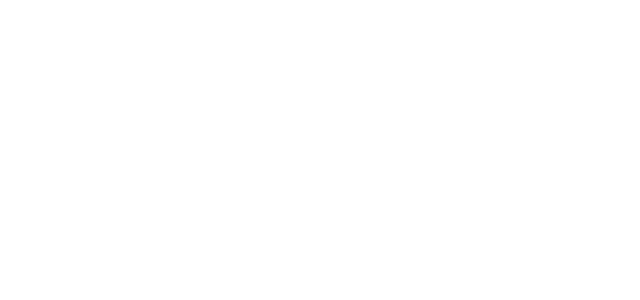
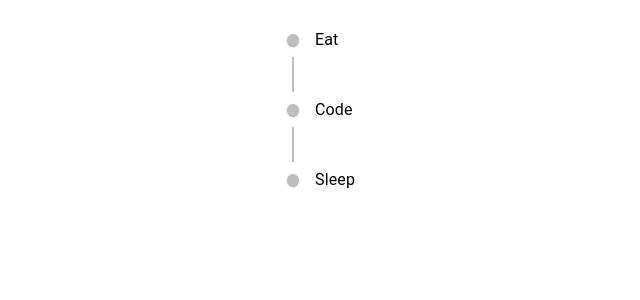
Before and after one commit to antony-mpokket/mui_tutorial, a React (Create React App) app: page /timeline in a window 1280 px wide. Before the commit this address had no page. Shown: the top 300 px of the page, without its empty margins (347-987 px from the left). Built offline with nearby package versions, Linux system fonts and the light colour scheme.

Commit message:
MuiTimeline

```diff
--- /dev/null
+++ b/src/components/MuiTimeline.tsx
@@ -0,0 +1,39 @@
+import * as React from "react";
+import Timeline from "@mui/lab/Timeline";
+import TimelineItem from "@mui/lab/TimelineItem";
+import TimelineSeparator from "@mui/lab/TimelineSeparator";
+import TimelineConnector from "@mui/lab/TimelineConnector";
+import TimelineContent from "@mui/lab/TimelineContent";
+import TimelineDot from "@mui/lab/TimelineDot";
+
+
+const MuiTimeline = () => {
+  return (
+    <div>
+      <Timeline>
+        <TimelineItem>
+          <TimelineSeparator>
+            <TimelineDot />
+            <TimelineConnector />
+          </TimelineSeparator>
+          <TimelineContent>Eat</TimelineContent>
+        </TimelineItem>
+        <TimelineItem>
+          <TimelineSeparator>
+            <TimelineDot />
+            <TimelineConnector />
+          </TimelineSeparator>
+          <TimelineContent>Code</TimelineContent>
+        </TimelineItem>
+        <TimelineItem>
+          <TimelineSeparator>
+            <TimelineDot />
+          </TimelineSeparator>
+          <TimelineContent>Sleep</TimelineContent>
+        </TimelineItem>
+      </Timeline>
+    </div>
+  );
+};
+
+export default MuiTimeline;
--- a/src/components/Routes.jsx
+++ b/src/components/Routes.jsx
@@ -40,6 +40,7 @@
 import MuiPicker from "./MuiPicker";
 import MuiDateRangePicker from "./MuiDateRangePicker";
 import MuiTabs from "./MuiTabs";
+import MuiTimeline from "./MuiTimeline";
 
 
 
@@ -83,6 +84,7 @@
         <Route path="/picker" element={<MuiPicker />} />
         <Route path="/date-range-picker" element={<MuiDateRangePicker />} />
         <Route path="/tabs" element={<MuiTabs />} />
+        <Route path="/timeline" element={<MuiTimeline />} />
       </Routes>
     </Router>
   );
```
